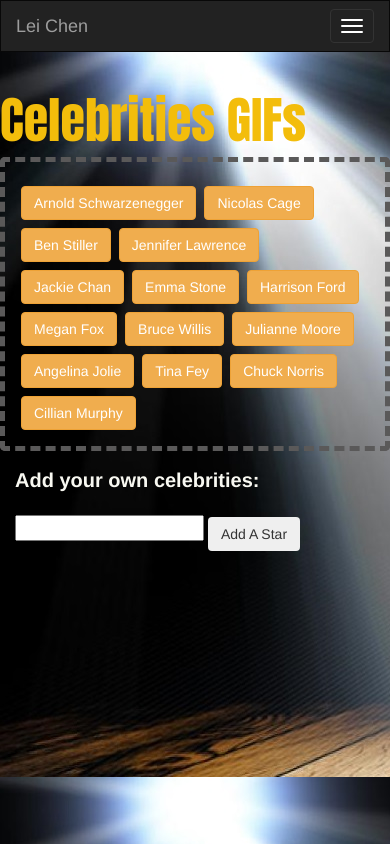
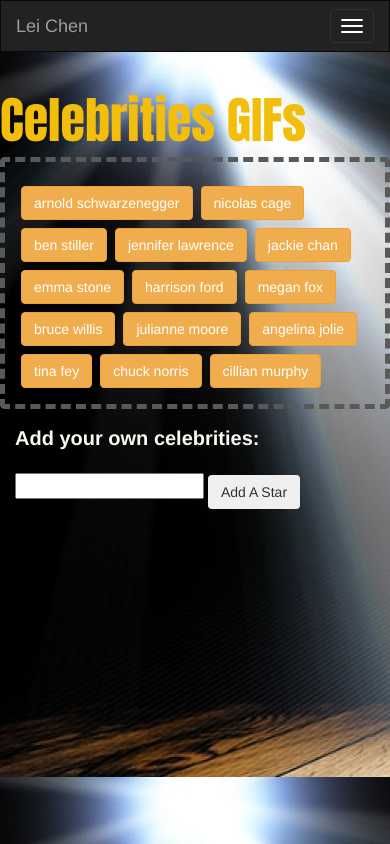
Before and after one commit to daimon5lion/GifTastic, a plain HTML site: page index.html in a window 390 px wide. Drawn offline with nearby package versions, Linux system fonts and the light colour scheme; a web font is replaced by a local one.

Commit message:
readytogo

```diff
--- a/assets/css/style.css
+++ b/assets/css/style.css
@@ -13,7 +13,12 @@
 .gifdiv {
   font-family: "Times New Roman", Times, serif;
   font-size: 20px;
+  font-weight: bolder;
   color: rgb(243, 189, 11);
+}
+
+#gifblock {
+  display: inline;
 }
 
 #buttonblock {
@@ -29,6 +34,11 @@
   margin-top: 15px;
 }
 
+#addmore {
+  display: block;
+  margin-top: 25px;
+}
+
 #cbox {
   margin-top: 10px;
 }
@@ -36,3 +46,7 @@
 #submitb {
   margin-top: 10px;
 }
+
+#addmore {
+  visibility: hidden;
+}
--- a/assets/javascript/app.js
+++ b/assets/javascript/app.js
@@ -1,19 +1,19 @@
 $(document).ready(function() {
   var topics = [
-    "Arnold Schwarzenegger",
-    "Nicolas Cage",
-    "Ben Stiller",
-    "Jennifer Lawrence",
-    "Jackie Chan",
-    "Emma Stone",
-    "Harrison Ford",
-    "Megan Fox",
-    "Bruce Willis",
-    "Julianne Moore",
-    "Angelina Jolie",
-    "Tina Fey",
-    "Chuck Norris",
-    "Cillian Murphy"
+    "arnold schwarzenegger",
+    "nicolas cage",
+    "ben stiller",
+    "jennifer lawrence",
+    "jackie chan",
+    "emma stone",
+    "harrison ford",
+    "megan fox",
+    "bruce willis",
+    "julianne moore",
+    "angelina jolie",
+    "tina fey",
+    "chuck norris",
+    "cillian murphy"
   ];
 
   var maxNumber = 10;
@@ -34,6 +34,7 @@ $(document).ready(function() {
     event.preventDefault();
     var inputName = $("#cbox")
       .val()
+      .toLowerCase()
       .trim();
     var queryURL =
       "https://api.giphy.com/v1/gifs/search?q=" +
@@ -57,6 +58,10 @@ $(document).ready(function() {
     });
   });
 
+  /*
+
+*/
+
   function showGifs() {
     var person = $(this).attr("data-person");
     var queryURL =
@@ -77,7 +82,11 @@ $(document).ready(function() {
         var gifDiv = $("<div>");
         gifDiv.addClass("gifdiv");
         gifDiv.html(
-          "<p>Rating: " + response.data[i].rating.toUpperCase() + "</p>"
+          "<p>Title: " +
+            response.data[i].title +
+            "</p> <p> Rating: " +
+            response.data[i].rating.toUpperCase() +
+            "</P>"
         );
 
         var gifImage = $(
@@ -111,9 +120,18 @@ $(document).ready(function() {
       $(this).attr("data-state", "still");
     }
   }
+  /*
+  $("#addmore").on("click", function() {
+    showGifs();
+  });
 
-  $(document).on("click", ".nameb", showGifs);
-  $(document).on("click", ".play", playGifs);
+  */
+  function runGifs() {
+    $(document).on("click", ".nameb", showGifs);
+    $(document).on("click", ".play", playGifs);
+  }
+
+  runGifs();
 
   starButtons();
 });
--- a/index.html
+++ b/index.html
@@ -71,14 +71,16 @@
           </div>
       </div>
       <div class="row">
-        <div id="inputblock" class="col-md-3">
+        <div id="inputblock" class="col-lg-3">
           <form class="submityours">
            <p id="addyour">Add your own celebrities: </br></p>
             <input type="text" name="Celebrity-Name" id="cbox" />
             <input type="submit" value="Add A Star" class="btn" id="submitb" />
+            <button type="button" class="btn btn-lg btn-secondary" id="addmore">Load more GIFs</button>
+
           </form>
         </div>
-        <div id="gifblock" class="col-md-8"></div>
+        <div id="gifblock" class="col-lg-9"></div>
       </div>
     </div>
 
```
Also changed, not shown: 1 other file.
